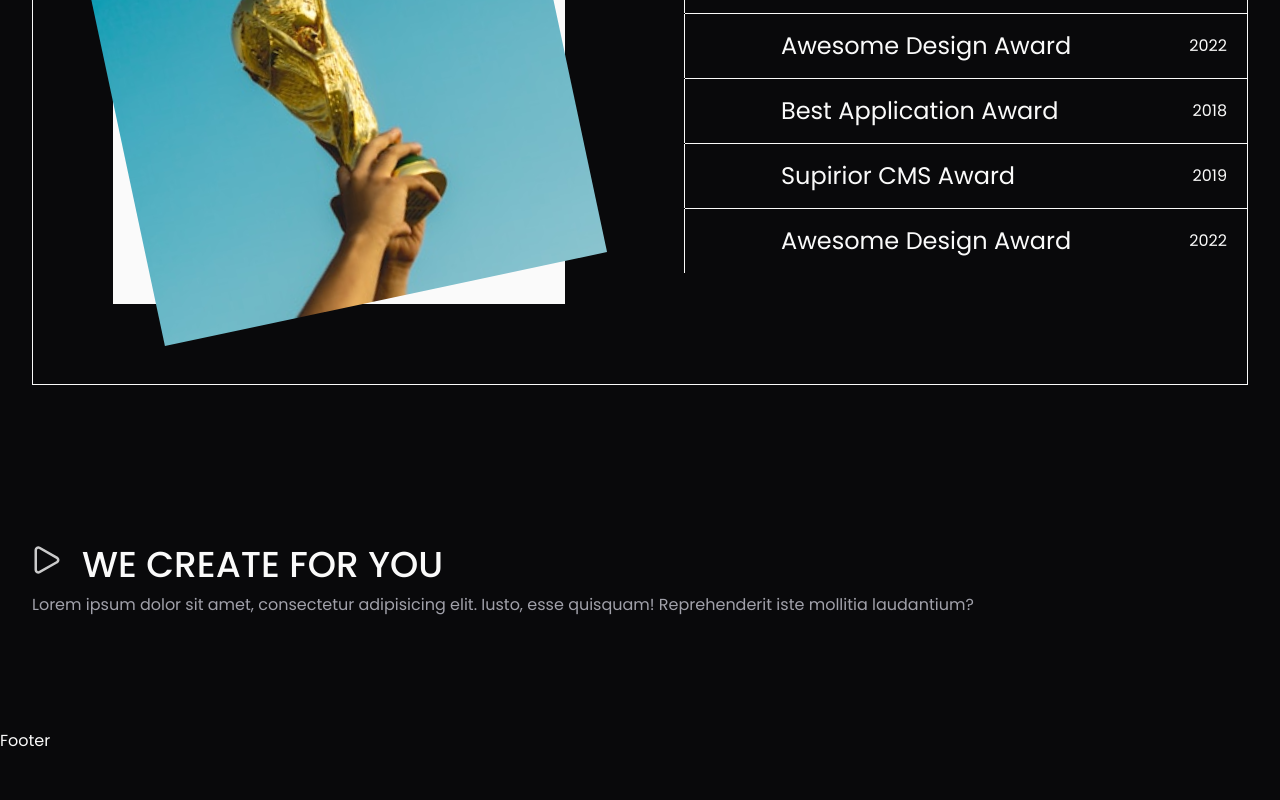
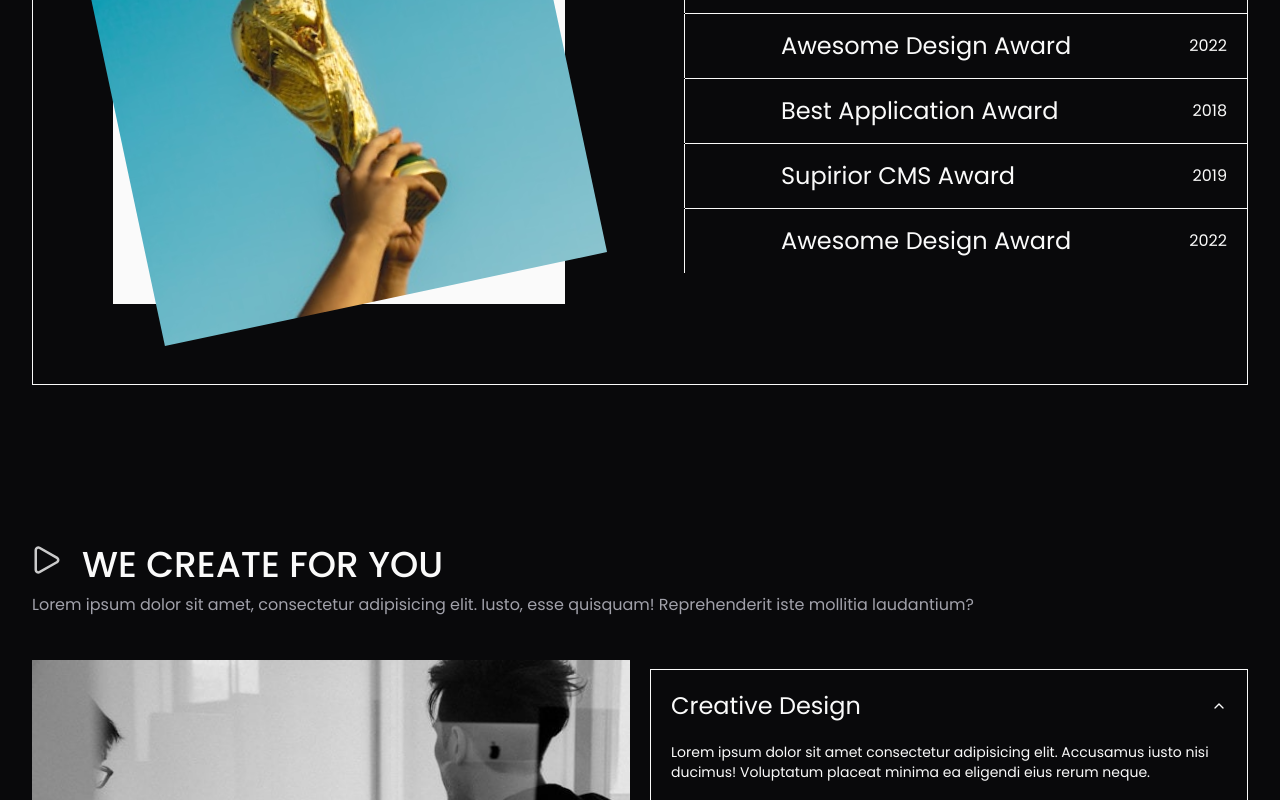
Before and after one commit to StepAsideLiL/effects, a Next.js app: page /home-pages/01 in a window 1280 px wide. Shown: the part 3558-4358 px from the top of the page. Before the commit the page ends 4311 px from the top, so only its background shows below. Built offline with nearby package versions, Linux system fonts and the light colour scheme.

Commit message:
add: Create section content

```diff
--- /dev/null
+++ b/app/(home-page-design)/home-pages/01/_parts/ui/accordion.tsx
@@ -0,0 +1,58 @@
+"use client";
+
+import * as React from "react";
+import * as AccordionPrimitive from "@radix-ui/react-accordion";
+import { ChevronDown } from "lucide-react";
+
+import { cn } from "@/lib/utils";
+
+const Accordion = AccordionPrimitive.Root;
+
+const AccordionItem = React.forwardRef<
+  React.ElementRef<typeof AccordionPrimitive.Item>,
+  React.ComponentPropsWithoutRef<typeof AccordionPrimitive.Item>
+>(({ className, ...props }, ref) => (
+  <AccordionPrimitive.Item
+    ref={ref}
+    className={cn("border border-foreground my-5", className)}
+    {...props}
+  />
+));
+AccordionItem.displayName = "AccordionItem";
+
+const AccordionTrigger = React.forwardRef<
+  React.ElementRef<typeof AccordionPrimitive.Trigger>,
+  React.ComponentPropsWithoutRef<typeof AccordionPrimitive.Trigger>
+>(({ className, children, ...props }, ref) => (
+  <AccordionPrimitive.Header className="flex">
+    <AccordionPrimitive.Trigger
+      ref={ref}
+      className={cn(
+        "flex flex-1 items-center justify-between p-5 text-2xl transition-all [&[data-state=open]>svg]:rotate-180",
+        className
+      )}
+      {...props}
+    >
+      {children}
+      <ChevronDown className="h-4 w-4 shrink-0 transition-transform duration-200" />
+    </AccordionPrimitive.Trigger>
+  </AccordionPrimitive.Header>
+));
+AccordionTrigger.displayName = AccordionPrimitive.Trigger.displayName;
+
+const AccordionContent = React.forwardRef<
+  React.ElementRef<typeof AccordionPrimitive.Content>,
+  React.ComponentPropsWithoutRef<typeof AccordionPrimitive.Content>
+>(({ className, children, ...props }, ref) => (
+  <AccordionPrimitive.Content
+    ref={ref}
+    className="overflow-hidden h-20 text-sm transition-all data-[state=closed]:animate-accordion-up data-[state=open]:animate-accordion-down"
+    {...props}
+  >
+    <div className={cn("p-5 pt-0", className)}>{children}</div>
+  </AccordionPrimitive.Content>
+));
+
+AccordionContent.displayName = AccordionPrimitive.Content.displayName;
+
+export { Accordion, AccordionItem, AccordionTrigger, AccordionContent };
--- a/app/(home-page-design)/home-pages/01/page.tsx
+++ b/app/(home-page-design)/home-pages/01/page.tsx
@@ -22,6 +22,12 @@ import {
   CardHeader,
   CardTitle,
 } from "@/components/ui/card";
+import {
+  Accordion,
+  AccordionContent,
+  AccordionItem,
+  AccordionTrigger,
+} from "./_parts/ui/accordion";
 import Marquee from "react-fast-marquee";
 import { Button } from "@/components/ui/button";
 import { AwardSection } from "./_parts/client-comps";
@@ -451,10 +457,68 @@ export default function Page() {
           </p>
         </section>
 
-        <section>
-          <section></section>
+        <section className="w-full flex items-center gap-5">
+          <section className="w-full space-y-8">
+            <Image
+              src="/images/banner-3.jpg"
+              alt="image"
+              width={1000}
+              height={1000}
+              className="w-full h-full object-cover"
+            />
+            <AnimatedUnderline variant={"leftReverse"}>
+              <Link href={""} className="text-sm uppercase">
+                Get In Touch
+              </Link>
+            </AnimatedUnderline>
+          </section>
 
-          <section></section>
+          <section className="w-full">
+            <Accordion
+              type="single"
+              collapsible
+              className="w-full"
+              defaultValue="item-1"
+            >
+              <AccordionItem value="item-1">
+                <AccordionTrigger>Creative Design</AccordionTrigger>
+                <AccordionContent>
+                  Lorem ipsum dolor sit amet consectetur adipisicing elit.
+                  Accusamus iusto nisi ducimus! Voluptatum placeat minima ea
+                  eligendi eius rerum neque.
+                </AccordionContent>
+              </AccordionItem>
+
+              <AccordionItem value="item-2">
+                <AccordionTrigger>For The Business</AccordionTrigger>
+                <AccordionContent>
+                  Lorem ipsum dolor sit amet consectetur adipisicing elit.
+                  Voluptatem ipsa modi fuga accusamus harum voluptatum, officiis
+                  ipsum quae, dolorum velit vitae ducimus dignissimos. Illum,
+                  esse odit?
+                </AccordionContent>
+              </AccordionItem>
+
+              <AccordionItem value="item-3">
+                <AccordionTrigger>Supreme Backend</AccordionTrigger>
+                <AccordionContent>
+                  Lorem ipsum dolor sit amet consectetur adipisicing elit.
+                  Molestiae impedit aspernatur, quod voluptatum ipsum quidem
+                  quas facilis quisquam!
+                </AccordionContent>
+              </AccordionItem>
+
+              <AccordionItem value="item-4">
+                <AccordionTrigger>World Class CMS</AccordionTrigger>
+                <AccordionContent>
+                  Lorem ipsum dolor sit amet consectetur adipisicing elit. At
+                  reiciendis expedita asperiores necessitatibus nobis autem,
+                  assumenda eveniet vel distinctio accusantium aliquam illo
+                  quaerat rem! Vitae ducimus neque cum optio!
+                </AccordionContent>
+              </AccordionItem>
+            </Accordion>
+          </section>
         </section>
       </section>
       {/* Create Section End */}
```
